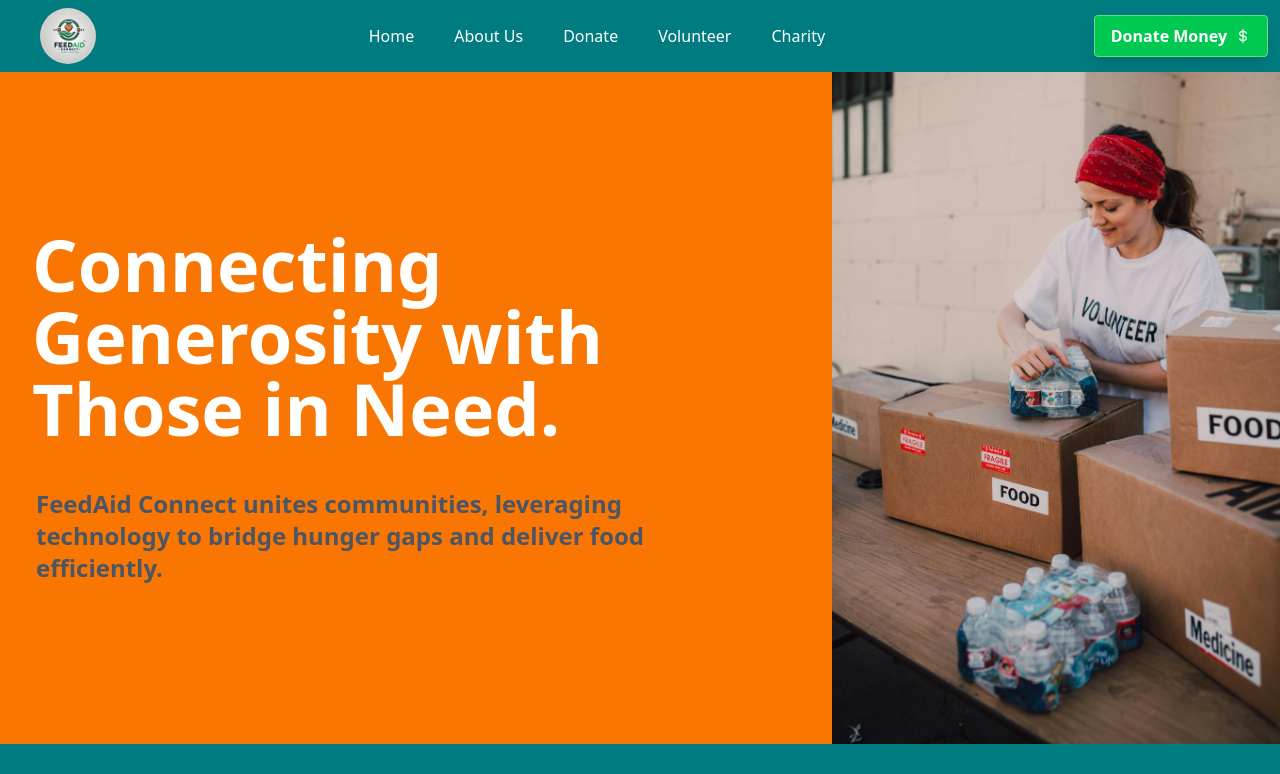
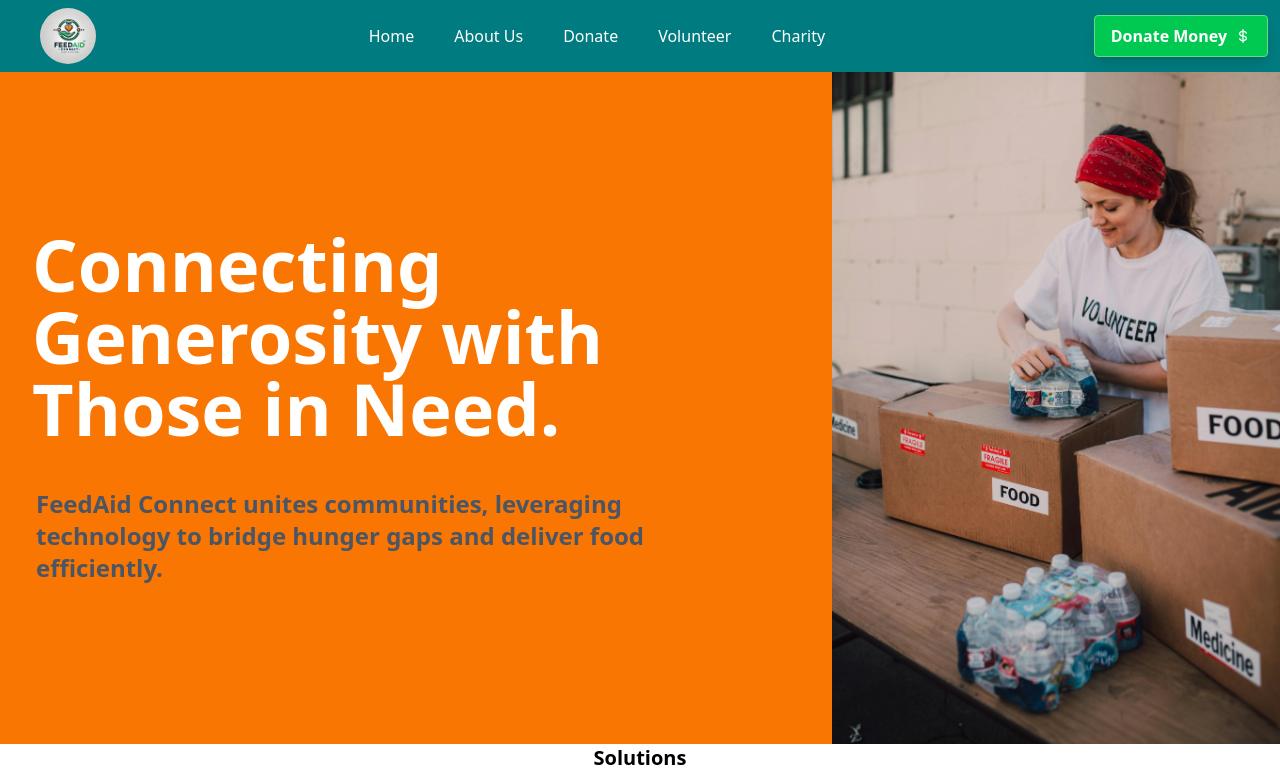
Before and after one commit to Vanshikaxxa/FeedAid_Connect, a Next.js app: page / in a window 1280 px wide. Shown: the top 774 px of the page. Built offline with nearby package versions, Linux system fonts and the light colour scheme.

Commit message:
added solutions component to page tsx

```diff
--- a/app/page.tsx
+++ b/app/page.tsx
@@ -1,5 +1,6 @@
 import Footer from "@/public/components/Footer";
 import Navbar from "@/public/components/Navbar";
+import Solutions from "@/public/components/Solutions";
 import Title from "@/public/components/Title";
 
 export default function Home() {
@@ -7,6 +8,7 @@ export default function Home() {
     <>
       <Navbar />
       <Title />
+      <Solutions />
       <Footer />
     </>
   );
```
